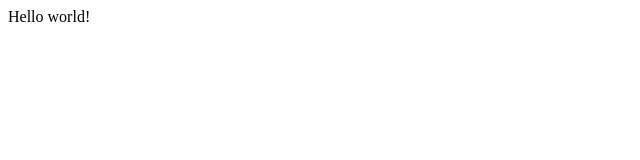
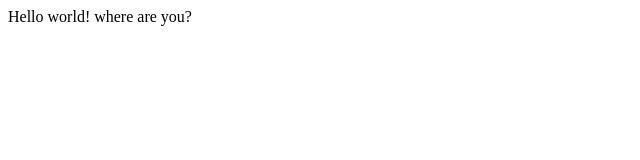
Before and after one commit to SaborKhowajazada/ludo-project, a Nuxt app: page / in a window 1280 px wide. Shown: the top 160 px of the page, without its empty margins (0-640 px from the left). Built offline with nearby package versions, Linux system fonts and the light colour scheme.

Commit message:
feat: wip

```diff
--- a/app/app.vue
+++ b/app/app.vue
@@ -1,3 +1,3 @@
 <template>
-  <nuxt-page></nuxt-page>
+  <nuxt-page/>
 </template>
--- a/app/pages/index.vue
+++ b/app/pages/index.vue
@@ -1,3 +1,3 @@
 <template>
-    <div>Hello world!</div>
+    <div>Hello world! where are you?</div>
 </template>
--- a/nuxt.config.ts
+++ b/nuxt.config.ts
@@ -2,7 +2,9 @@
 export default defineNuxtConfig({
   compatibilityDate: '2025-05-15',
   devtools: { enabled: true },
-
+  future: {
+    compatibilityVersion: 4,
+  },
   modules: [
     '@nuxt/eslint',
     '@nuxt/fonts',
```
